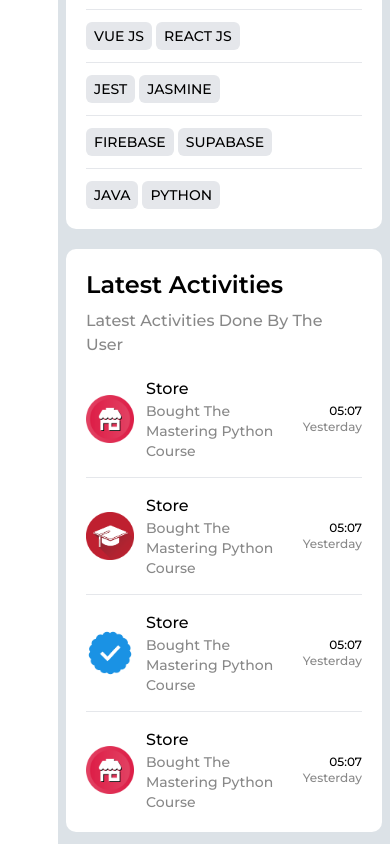
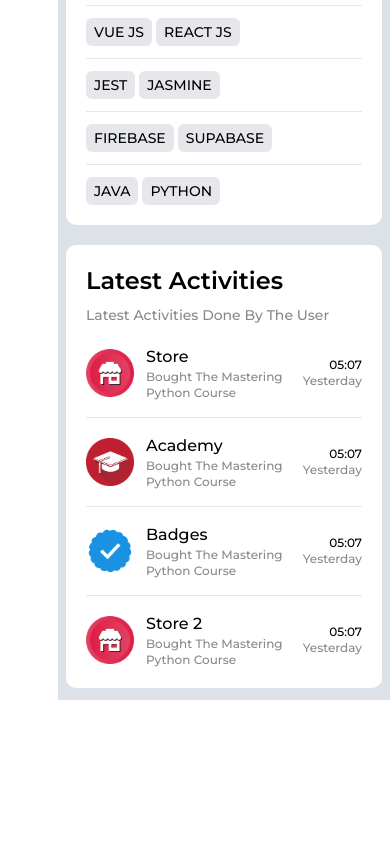
Before and after one commit to mo3taseem666/Big-One, a React (Vite) app: page /Profile in a window 390 px wide. Shown: the part 1561-2405 px from the top of the page. After the commit the page ends 2261 px from the top, so only its background shows below. Built offline with nearby package versions, Linux system fonts and the light colour scheme.

Commit message:
fix : fixed some issues for mobile view

```diff
--- a/src/Golbal Components/DivHeader.jsx
+++ b/src/Golbal Components/DivHeader.jsx
@@ -4,7 +4,7 @@ export default function DivHeader({title,details}) {
     return (
         <div className="flex flex-col gap-2">
             <p className="text-2xl font-semibold">{title}</p>
-            <p className="text-[#888] font-medium">{details}</p>
+            <p className="text-[#888] xs:text-sm font-medium">{details}</p>
         </div>
     );
 }
--- a/src/Pages/Profile/components/LatestActivities.jsx
+++ b/src/Pages/Profile/components/LatestActivities.jsx
@@ -23,19 +23,19 @@ export default function LatestActivities() {
                     border={true}
                 />
                 <SingleActivity
-                    Label="Store"
+                    Label="Academy"
                     details="Bought The Mastering Python Course"
                     img={activity2}
                     border={true}
                 />
                 <SingleActivity
-                    Label="Store"
+                    Label="Badges"
                     details="Bought The Mastering Python Course"
                     img={activity3}
                     border={true}
                 />
                 <SingleActivity
-                    Label="Store"
+                    Label="Store 2"
                     details="Bought The Mastering Python Course"
                     img={activity1}
                     border={false}
--- a/src/Pages/Profile/mini components/Latest Activities/SingleActivity.jsx
+++ b/src/Pages/Profile/mini components/Latest Activities/SingleActivity.jsx
@@ -7,7 +7,7 @@ export default function SingleActivity({img,Label,details,border}) {
                 <img className='w-16 xs:w-12' src={img} alt="Activity" />
                 <div>
                     <p>{Label}</p>
-                    <p className="text-[#888] xs:text-sm">{details}</p>
+                    <p className="text-[#888] xs:text-xs">{details}</p>
                 </div>
             </div>
             <div className="flex xs:text-xs flex-col items-end justify-between">
--- a/src/Pages/Settings/Mini Components/Backup Manager/StorageDiv.jsx
+++ b/src/Pages/Settings/Mini Components/Backup Manager/StorageDiv.jsx
@@ -8,10 +8,10 @@ export default function StorageDiv({ name, id, selected2, setSelected2 }) {
             className={`border-2 ${selected2 === id ? 'border-blue-600' : ''} rounded-lg w-full py-4`}
         >
             <div
-                className={`flex flex-col ${selected2 === id ? 'text-blue-600' : ''} font-medium items-center`}
+                className={`flex flex-col ${selected2 === id ? 'text-blue-600' : ''} font-medium gap-1 items-center`}
             >
                 <StorageIcon />
-                <p>{name}</p>
+                <p className='xs:text-xs'>{name}</p>
             </div>
         </div>
     );
```
